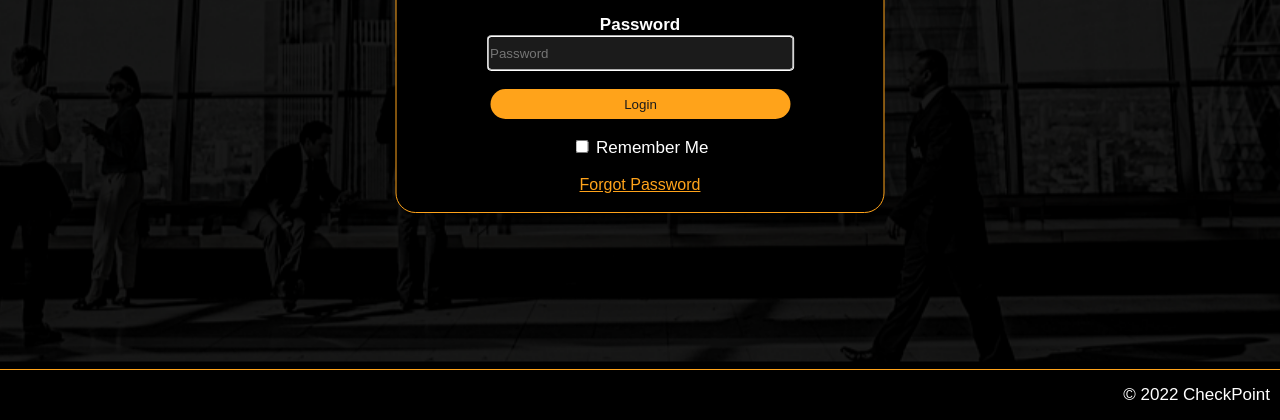
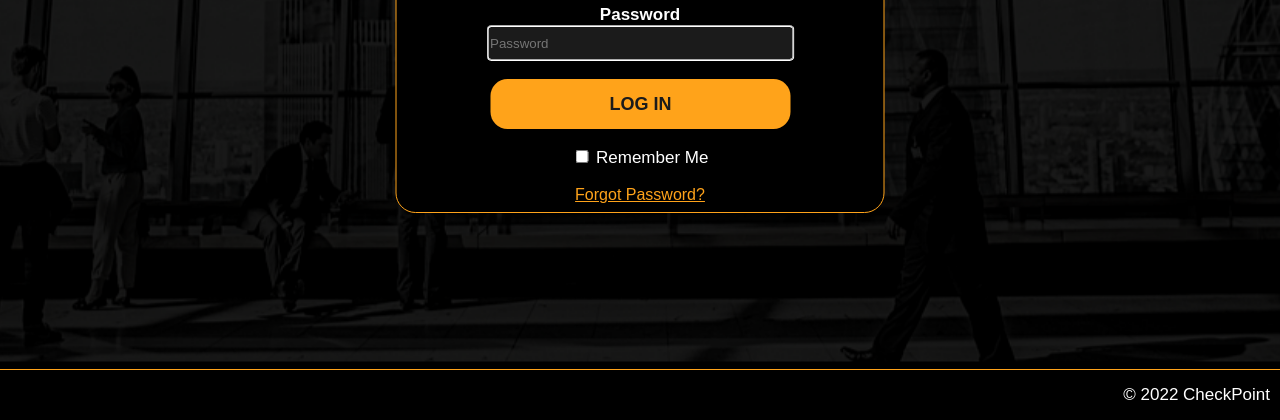
Before and after one commit to dangk4atwit/dangk4atwit.github.io, a plain HTML site: page index.html in a window 1280 px wide. Shown: the part 380-800 px from the top of the page. Drawn offline with Linux system fonts and the light colour scheme.

Commit message:
THICC LOGIN

```diff
--- a/css/style.css
+++ b/css/style.css
@@ -36,8 +36,6 @@ img[name="background"]{
     object-fit: cover;
 }
 
-
-
 .login{
         position: absolute;
         left: 50%;
@@ -60,7 +58,7 @@ img[name="background"]{
 h3{
     text-align: center;
     color: var(--orange);
-    margin-top: -20px;
+    margin-top: -30px;
     margin-bottom: 10px;
     font-size: 40px;
 }
@@ -94,12 +92,14 @@ label{
 }
 .button[name="log"] {
     width: 300px;
-    height: 30px;
+    height: 50px;
+    font-size: large;
     border-radius: 17px;
     padding-left: 7px;
     border-style: none;
     color: var(--black);
     background-color: var(--orange);
+    font-weight: bold;
 }
 .button[name="log"]:hover{
     background-color: var(--light_orange);
--- a/index.html
+++ b/index.html
@@ -20,12 +20,12 @@
             </label>
             <input type="Password" name="Pass" id="Pass" placeholder="Password">
             <br><br>
-            <button type="button" class="button" name="log" id="log">Login</button>
+            <button type="button" class="button" name="log" id="log">LOG IN</button>
             <br><br>
             <input type="checkbox" id="check">
             <span>Remember Me</span>
             <br><br>
-            <a href="#">Forgot Password</a>
+            <a href="#">Forgot Password?</a>
         </form>
     </div>
     <div class="botBanner">
```
